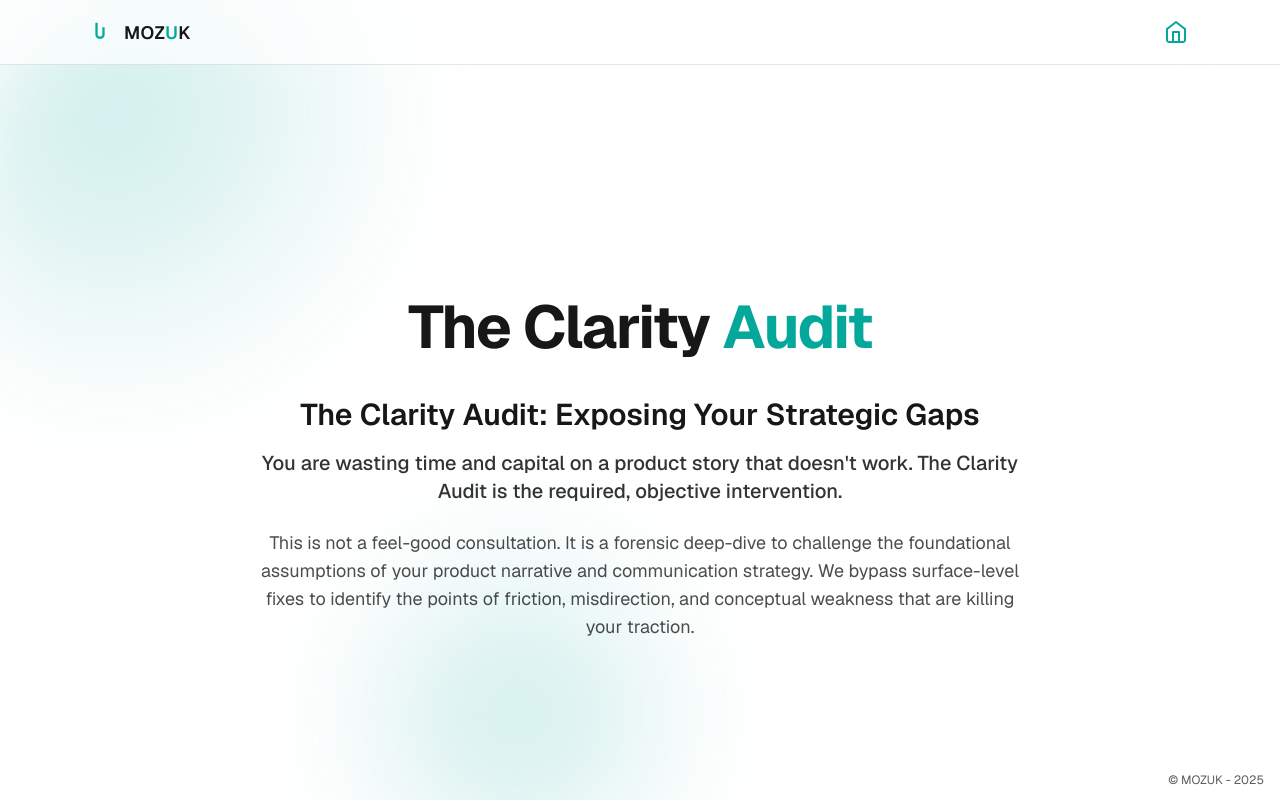
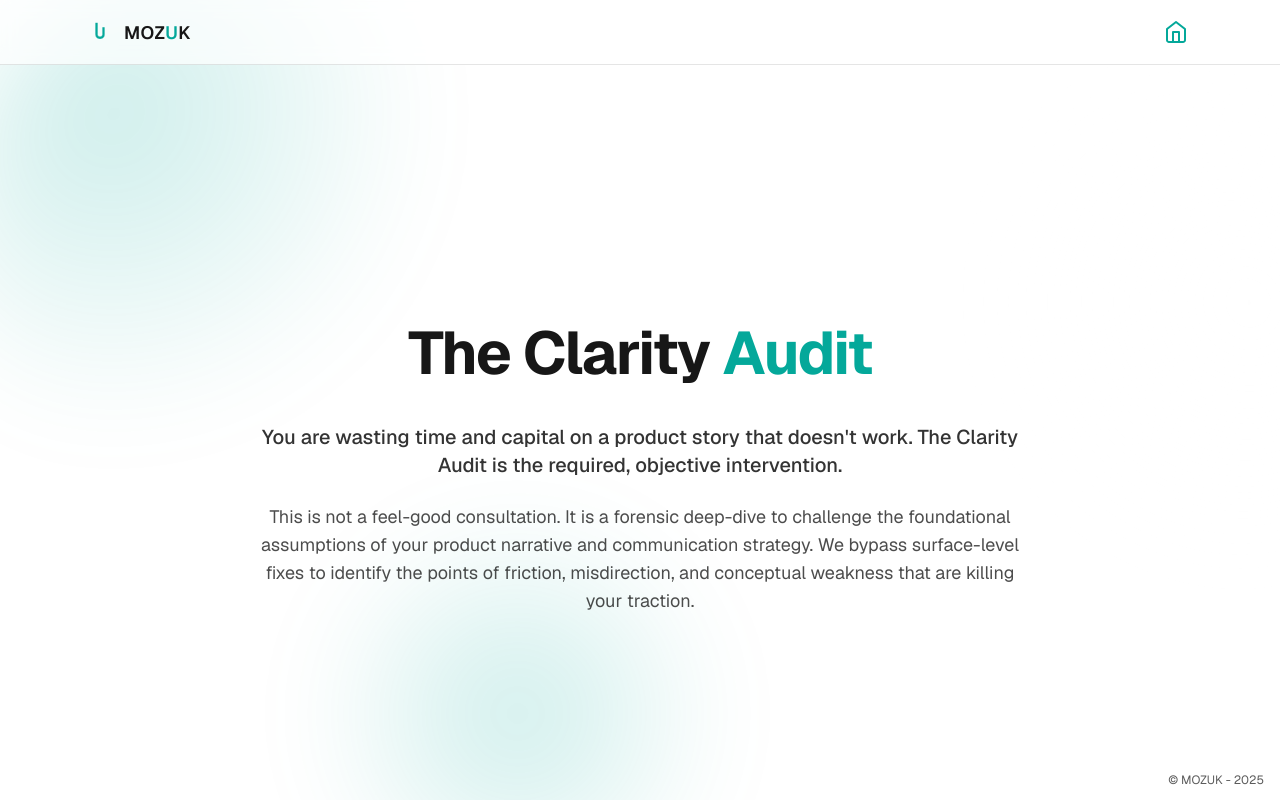
Before and after one commit to Drakhtar359/mozuk-site, a Next.js app in the folder apps/web/: page /the-clarity-audit in a window 1280 px wide. Shown: the top 800 px of the page. Built offline with nearby package versions, Linux system fonts and the light colour scheme.

Commit message:
Remove 'The Clarity Audit: Exposing Your Strategic Gaps' heading

```diff
--- a/apps/web/src/app/the-clarity-audit/page.tsx
+++ b/apps/web/src/app/the-clarity-audit/page.tsx
@@ -7,9 +7,6 @@ export default function TheClarityAudit() {
           <span className="text-[var(--brand)]"> Audit</span>
         </h1>
         <div className="mt-8 max-w-3xl mx-auto text-center space-y-4">
-          <h2 className="text-2xl sm:text-3xl font-semibold">
-            The Clarity Audit: Exposing Your Strategic Gaps
-          </h2>
           <p className="text-lg sm:text-xl text-black/80 dark:text-white/80 font-medium">
             You are wasting time and capital on a product story that doesn't work. The Clarity Audit is the required, objective intervention.
           </p>
```
